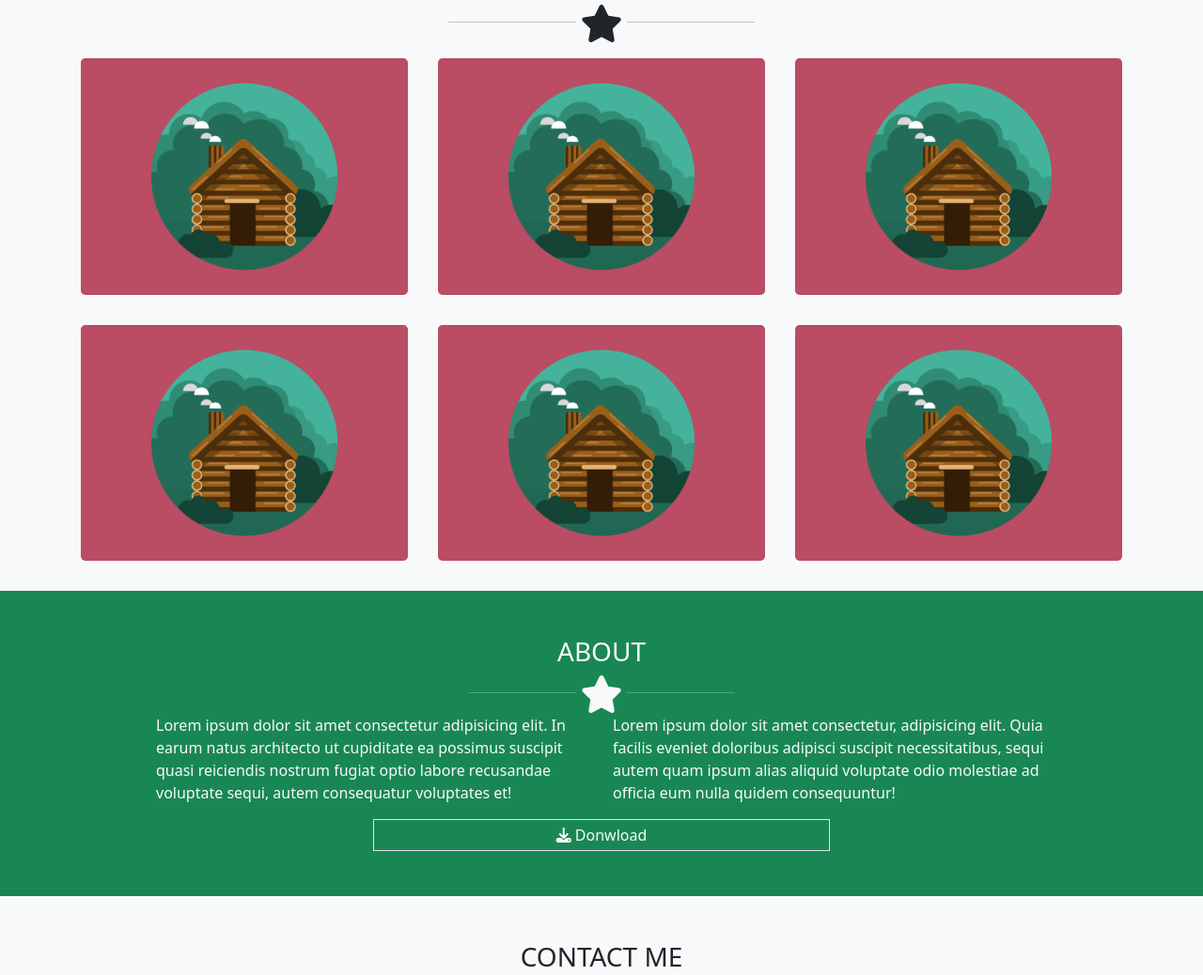
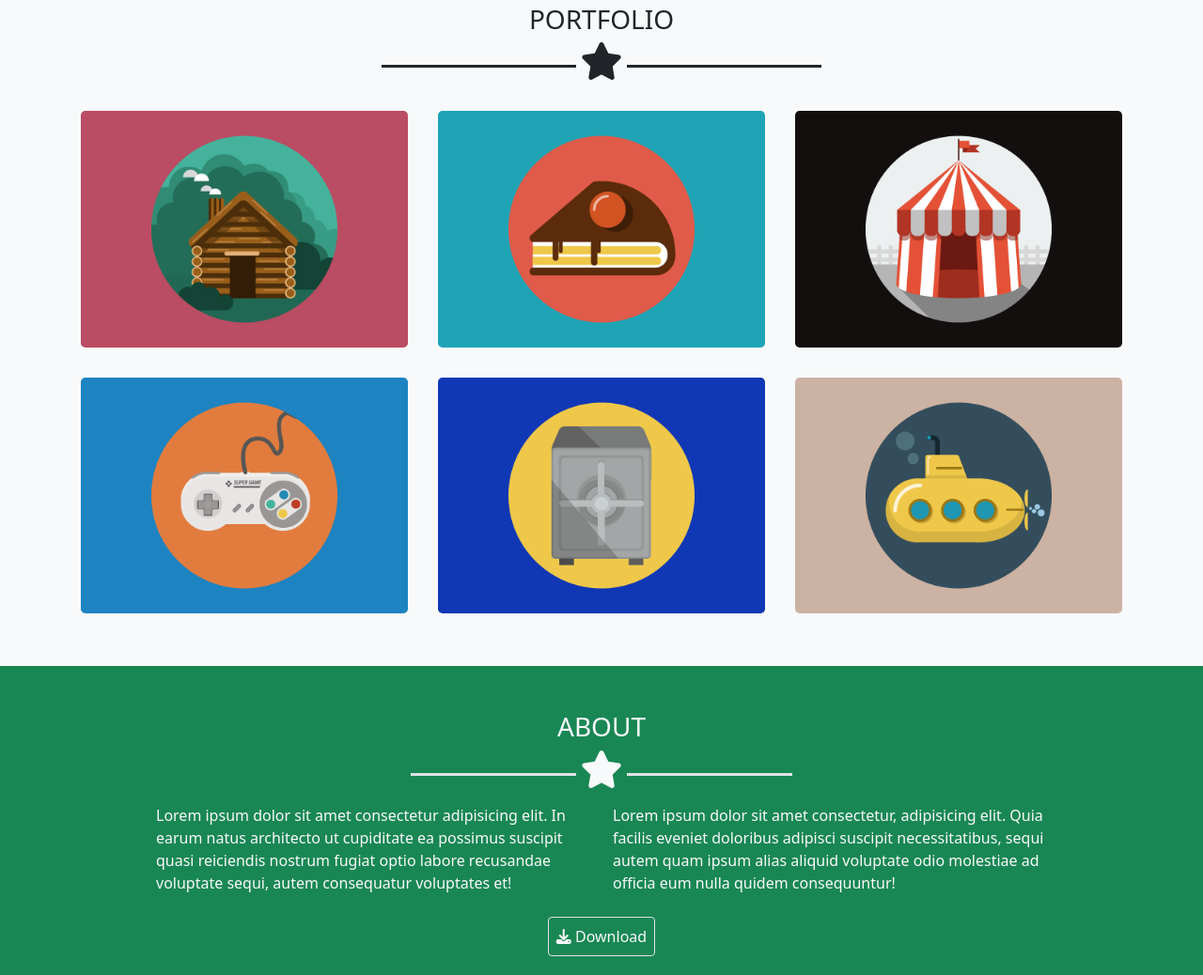
Before and after one commit to hajjamn/html-css-bootstrap-freelancer, a plain HTML site: page index.html in a window 1280 px wide. Shown: the part 908-1946 px from the top of the page at 94% size. Drawn offline with nearby package versions, Linux system fonts and the light colour scheme; files that its build step writes are made by us from their sources.

Commit message:
FIX: some details

```diff
--- a/index.html
+++ b/index.html
@@ -10,13 +10,13 @@
 </head>
 <body>
   <header class="page-header bg-dark text-light">
-    <div class="container-sm  py-3">
-      <div class="row justify-content-between align-items-center">
+    <div class="container-sm py-4">
+      <div class="row justify-content-between align-items-center ">
         <div class="col-auto">
           <h2 class="fs-4 mb-0 fw-bold">START BOOSTRAP</h2>
         </div>
         <div class="col-auto">
-          <i class="fa-solid fa-bars d-md-none border p-1 text-secondary fs-4"></i>
+          <i class="fa-solid fa-bars d-md-none border py-2 px-3 text-secondary fs-4 rounded"></i>
           <ul class="list-group list-group-horizontal d-none d-md-flex fw-bold">
             <li class="list-group-item bg-transparent"><a href="#portfolio" class="text-light text-decoration-none"><span>PORTFOLIO</span></a></li>
             <li class="list-group-item bg-transparent"><a href="#about" class="text-light text-decoration-none"><span>ABOUT</span></a></li>
@@ -43,14 +43,14 @@
         </div>
       </div>
     </section>
-    <section id="portfolio">
+    <section id="portfolio" class="py-4">
       <div class="container-md pt-5">
-        <div class="row justify-content-center text-center">
+        <div class="row justify-content-center text-center text-dark">
           <h3>PORTFOLIO</h3>
-          <div class="col-6">
-            <hr class="w-25 d-inline-block">
-            <i class="fa-solid fa-star fs-1"></i>
-            <hr class="w-25 d-inline-block">
+          <div class="d-inline-block w-75 mb-3">
+            <div class="h-0 w-25 border-top d-inline-block pb-2 border-3 border-dark"></div>
+            <i class="fa-solid fa-star fs-1 d-inline-block"></i>
+            <div class="h-0 w-25 border-top d-inline-block pb-2 border-3 border-dark"></div>
           </div>
         </div>
       </div>
@@ -60,19 +60,19 @@
             <img src="./img/cabin.png" alt="" class="mw-100 object-fit-cover rounded-3">
           </li>
           <li class="col p-3 rounded">
-            <img src="./img/cabin.png" alt="" class="mw-100 object-fit-cover rounded-3">
+            <img src="./img/cake.png" alt="" class="mw-100 object-fit-cover rounded-3">
           </li>
           <li class="col p-3 rounded">
-            <img src="./img/cabin.png" alt="" class="mw-100 object-fit-cover rounded-3">
+            <img src="./img/circus.png" alt="" class="mw-100 object-fit-cover rounded-3">
           </li>
           <li class="col p-3 rounded">
-            <img src="./img/cabin.png" alt="" class="mw-100 object-fit-cover rounded-3">
+            <img src="./img/game.png" alt="" class="mw-100 object-fit-cover rounded-3">
           </li>
           <li class="col p-3 rounded">
-            <img src="./img/cabin.png" alt="" class="mw-100 object-fit-cover rounded-3">
+            <img src="./img/safe.png" alt="" class="mw-100 object-fit-cover rounded-3">
           </li>
           <li class="col p-3 rounded">
-            <img src="./img/cabin.png" alt="" class="mw-100 object-fit-cover rounded-3">
+            <img src="./img/submarine.png" alt="" class="mw-100 object-fit-cover rounded-3">
           </li>
         </div>
       </div>
@@ -81,10 +81,10 @@
       <div class="container-sm px-5">
         <div class="row justify-content-center text-center px-5">
           <h3>ABOUT</h3>
-          <div class="col-6">
-            <hr class="w-25 d-inline-block">
-            <i class="fa-solid fa-star fs-1"></i>
-            <hr class="w-25 d-inline-block">
+          <div class="d-inline-block w-75 mb-3">
+            <div class="h-0 w-25 border-top d-inline-block pb-2 border-3"></div>
+            <i class="fa-solid fa-star fs-1 d-inline-block"></i>
+            <div class="h-0 w-25 border-top d-inline-block pb-2 border-3"></div>
           </div>
         </div>
       </div>
@@ -96,7 +96,7 @@
           <div class="col-12 col-md-6">
             <p class="text-start">Lorem ipsum dolor sit amet consectetur, adipisicing elit. Quia facilis eveniet doloribus adipisci suscipit necessitatibus, sequi autem quam ipsum alias aliquid voluptate odio molestiae ad officia eum nulla quidem consequuntur!</p>
           </div>
-          <button class="button d-inline-block w-50 bg-transparent text-light border p-1"><i class="fa-solid fa-download"></i> Donwload</button>
+          <button class="button d-inline-block w-auto bg-transparent text-light border rounded p-2 mt-2"><i class="fa-solid fa-download"></i> Download</button>
         </div>
       </div>
     </section>
```
